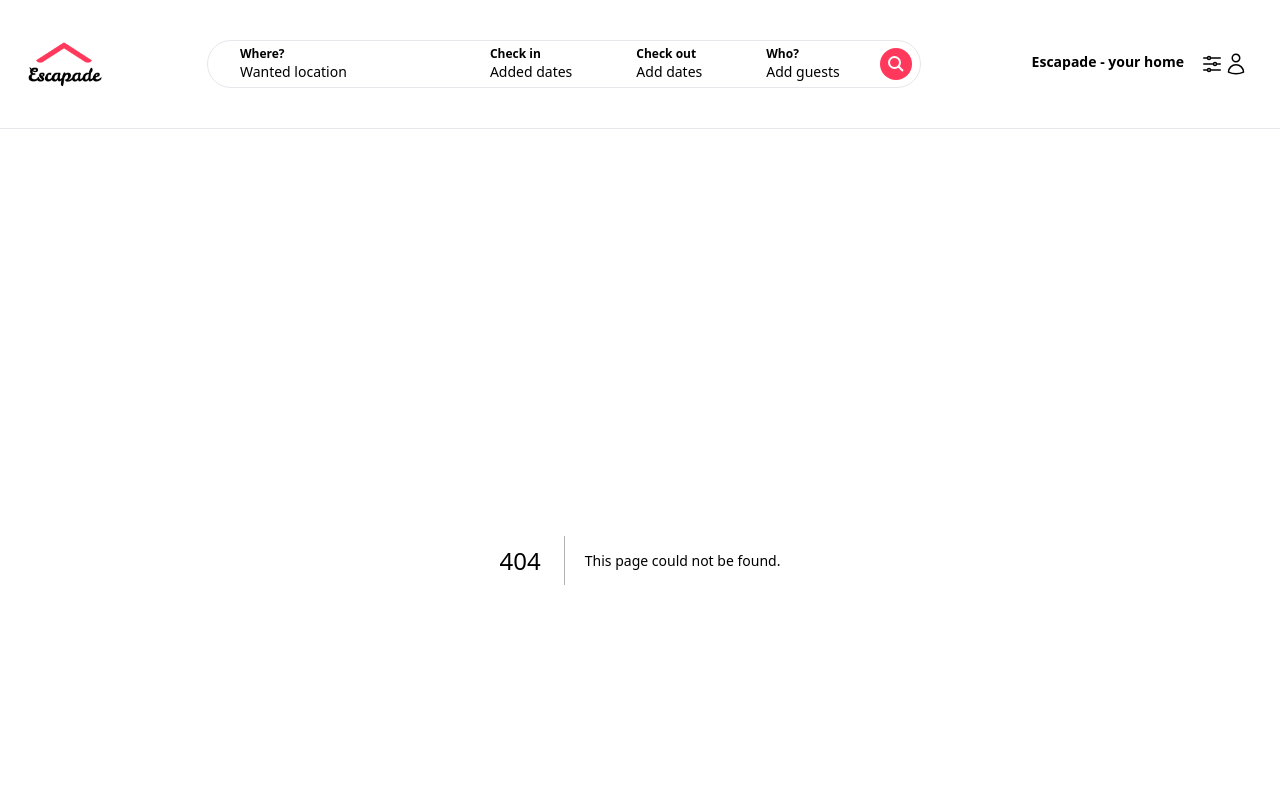
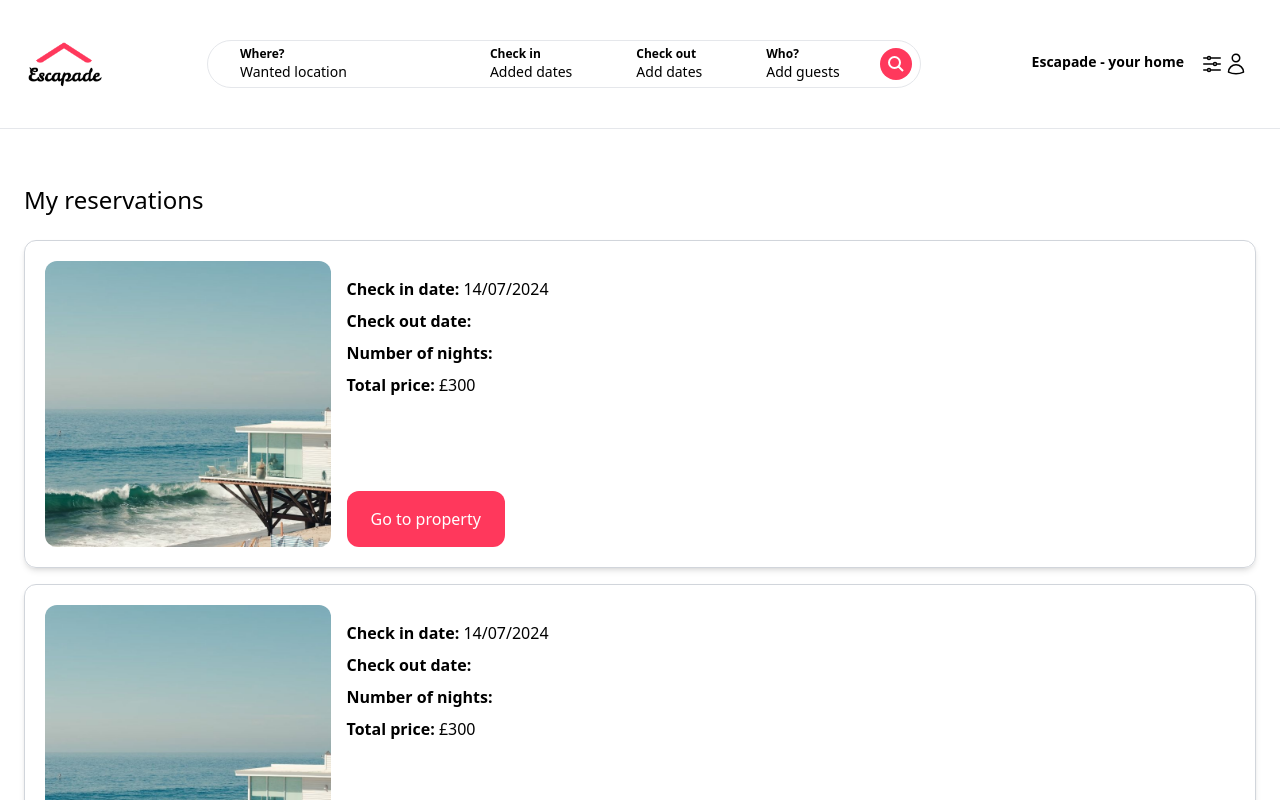
Before and after one commit to steakmeatdev/Escapade, a Next.js app: page /myreservations/1 in a window 1280 px wide. Before the commit this address had no page. Shown: the top 800 px of the page. Built offline with nearby package versions, Linux system fonts and the light colour scheme.

Commit message:
myreservations UI

```diff
--- /dev/null
+++ b/app/myproperties/page.tsx
@@ -0,0 +1,10 @@
+import Image from "next/image";
+
+const MyPropertiesPage = () => {
+  return (
+    <>
+      <main className="max-w-[1500px] mx-auto px-6"></main>
+    </>
+  );
+};
+export default MyPropertiesPage;
--- /dev/null
+++ b/app/myreservations/[id]/page.tsx
@@ -0,0 +1,87 @@
+import Image from "next/image";
+
+const MyReservationsPage = () => {
+  return (
+    <main className="max-w-[1500px] mx-auto px-6 pb-6">
+      <h1 className="my-6 text-2xl">My reservations</h1>
+      <div className="mt-4">
+        <div className="  p-5 grid grid-cols-1 md:grid-cols-4 gap-4 shadow-md border border-gray-300 rounded-xl">
+          <div className=" col-span-1">
+            <div className="relative overflow-hidden aspect-square rounded-xl">
+              <Image
+                fill
+                src="/beach_1.jpg"
+                alt="Beach house"
+                className="hover:scale-110 object-cover transition h-full w-full"
+              />
+            </div>
+          </div>
+          <div className="flex flex-col justify-between ">
+            <div>
+              <div className="col-span-1 md:col-span-3">
+                <h2 className="mb-4 text-xl"></h2>
+
+                <p className="mb-2">
+                  <strong>Check in date:</strong> 14/07/2024
+                </p>
+                <p className="mb-2">
+                  <strong>Check out date:</strong>
+                </p>
+
+                <p className="mb-2">
+                  <strong>Number of nights:</strong>
+                </p>
+                <p className="mb-2">
+                  <strong>Total price:</strong> £300
+                </p>
+              </div>
+            </div>
+            <div className="py-4 px-6 bg-escapade cursor-pointer mt-4 hover:bg-escapade-dark rounded-xl text-white w-fit">
+              Go to property
+            </div>
+          </div>
+        </div>
+      </div>
+      <div className="mt-4">
+        <div className="  p-5 grid grid-cols-1 md:grid-cols-4 gap-4 shadow-md border border-gray-300 rounded-xl">
+          <div className=" col-span-1">
+            <div className="relative overflow-hidden aspect-square rounded-xl">
+              <Image
+                fill
+                src="/beach_1.jpg"
+                alt="Beach house"
+                className="hover:scale-110 object-cover transition h-full w-full"
+              />
+            </div>
+          </div>
+          <div className="flex flex-col justify-between ">
+            <div>
+              <div className="col-span-1 md:col-span-3">
+                <h2 className="mb-4 text-xl"></h2>
+
+                <p className="mb-2">
+                  <strong>Check in date:</strong> 14/07/2024
+                </p>
+                <p className="mb-2">
+                  <strong>Check out date:</strong>
+                </p>
+
+                <p className="mb-2">
+                  <strong>Number of nights:</strong>
+                </p>
+                <p className="mb-2">
+                  <strong>Total price:</strong> £300
+                </p>
+              </div>
+            </div>
+            <div className="py-4 px-6 bg-escapade cursor-pointer mt-4 hover:bg-escapade-dark rounded-xl text-white w-fit">
+              Go to property
+            </div>
+          </div>
+        </div>
+      </div>
+    </main>
+  );
+};
+
+export default MyReservationsPage;
```
